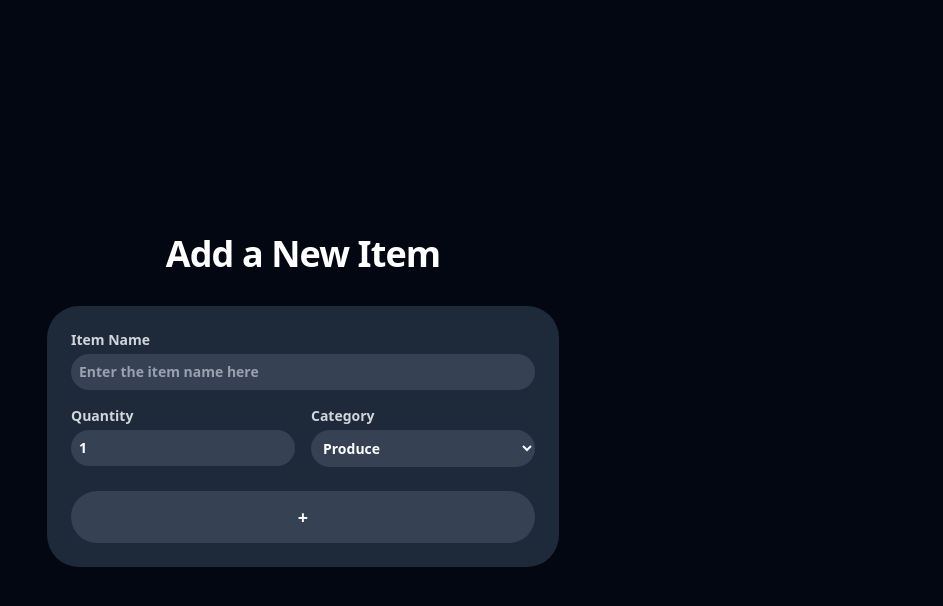
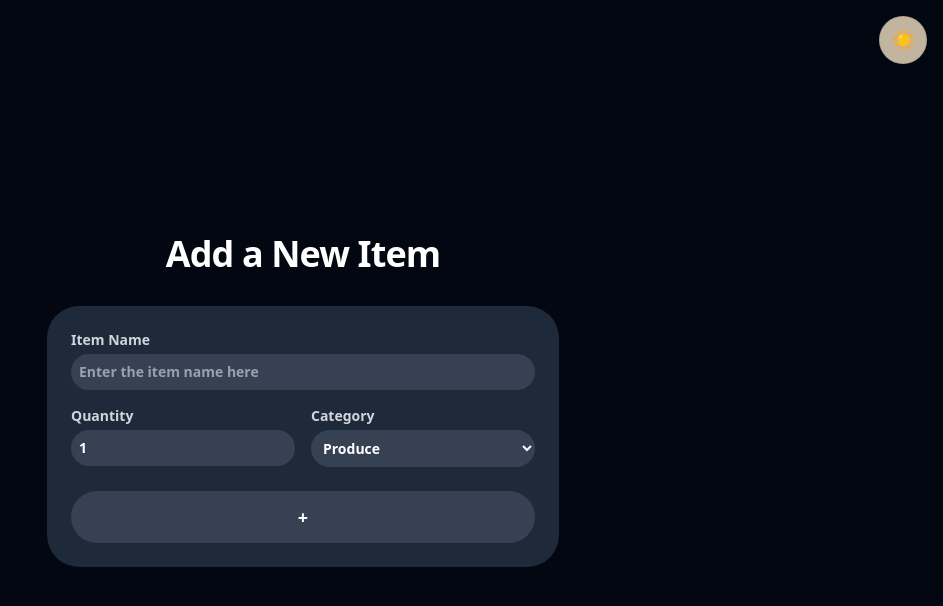
Before and after one commit to modulo-kaley/cprg306-assignments, a Next.js app: page /week-5 in a window 1280 px wide. Shown: the top 606 px of the page, without its empty margins (337-1280 px from the left). Built offline with nearby package versions, Linux system fonts and the light colour scheme.

Commit message:
Playing around with a theme toggle

```diff
--- /dev/null
+++ b/app/components/ThemeToggle.js
@@ -0,0 +1,35 @@
+"use client";
+import { useState, useEffect } from "react";
+
+export default function ThemeToggle() {
+  const [isDark, setIsDark] = useState(false);
+
+  useEffect(() => {
+    const html = document.documentElement;
+    if (isDark) {
+      html.classList.add("dark");
+    } else {
+      html.classList.remove("dark");
+    }
+  }, [isDark]);
+
+  return (
+    <button
+      onClick={() => setIsDark(!isDark)}
+      className="
+        fixed top-4 right-4 z-50
+        w-12 h-12 rounded-pill
+        bg-earth-bison dark:bg-earth-soya
+        border border-earth-stonewall/30
+        flex items-center justify-center
+        text-xl
+        hover:bg-earth-stonewall dark:hover:bg-earth-oyster
+        transition-colors duration-200
+        shadow-md
+      "
+      aria-label="Toggle dark mode"
+    >
+      {isDark ? "🌙" : "☀️"}
+    </button>
+  );
+}
--- a/app/layout.js
+++ b/app/layout.js
@@ -1,5 +1,6 @@
 import { Lora, DM_Sans } from "next/font/google";
 import "./globals.css";
+import ThemeToggle from "./components/ThemeToggle";
 
 const lora = Lora({
   variable: "--font-lora",
@@ -19,9 +20,8 @@ export const metadata = {
 export default function RootLayout({ children }) {
   return (
     <html lang="en">
-      <body
-        className={`${lora.variable} ${dmSans.variable} antialiased`}
-      >
+      <body className={`${lora.variable} ${dmSans.variable} antialiased`}>
+        <ThemeToggle />
         {children}
       </body>
     </html>
```
